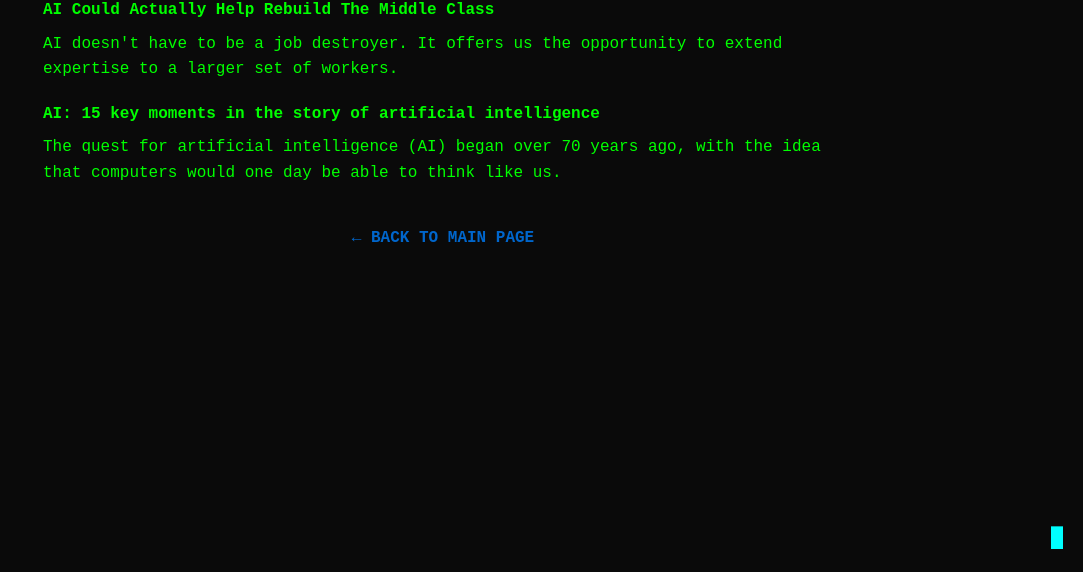
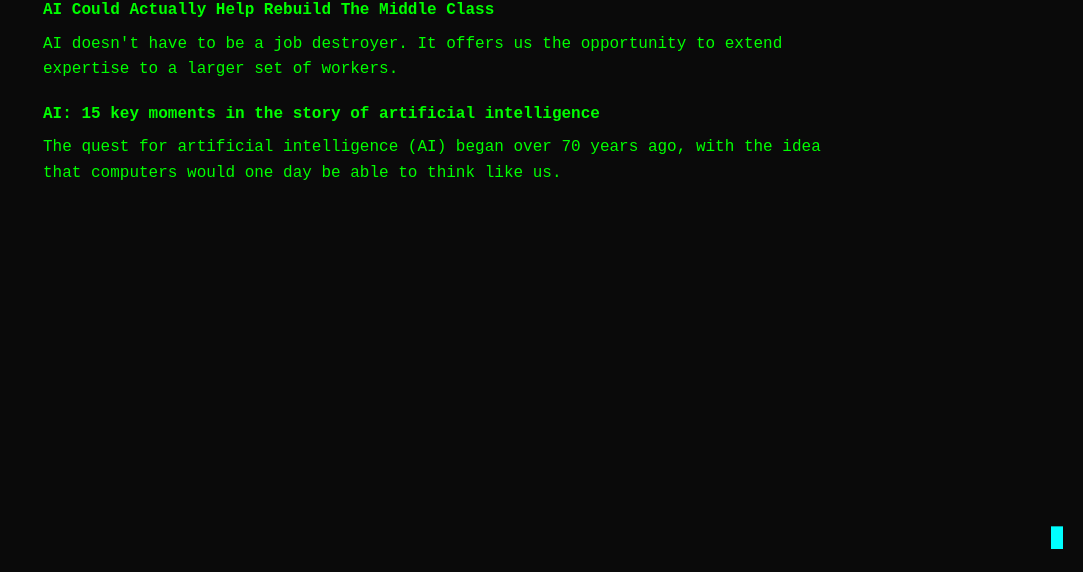
Before and after one commit to purereasoning/purereasoning, a plain HTML site: page articles.html in a window 1280 px wide. Shown: the part 228-800 px from the top of the page, without its empty margins (197-1280 px from the left). Drawn offline with Linux system fonts and the light colour scheme.

Commit message:
removet back to main page

```diff
--- a/articles.html
+++ b/articles.html
@@ -146,11 +146,6 @@
                 </div>
             </div>
         </div>
-
-        <!-- Back Link -->
-        <div class="back-link">
-            <a href="textfiles.html">← BACK TO MAIN PAGE</a>
-        </div>
     </div>
 </body>
 </html>
```
Also changed, not shown: tools.html (+0 -4 lines), videos.html (+0 -5 lines).
